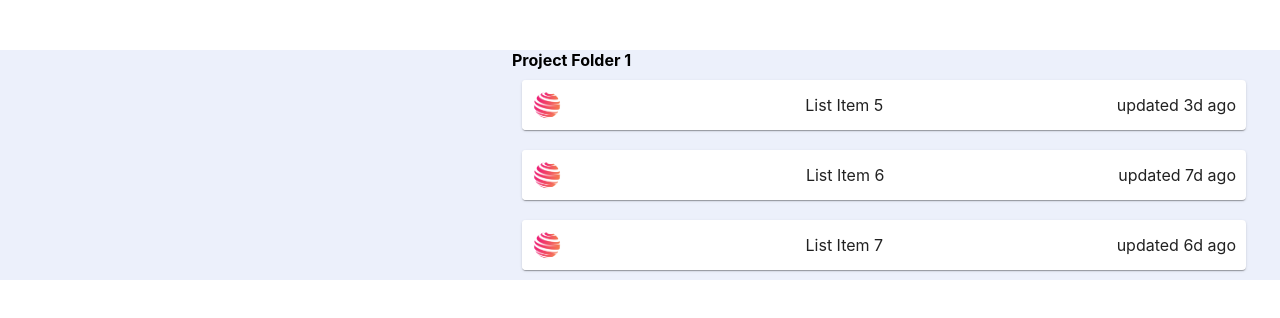
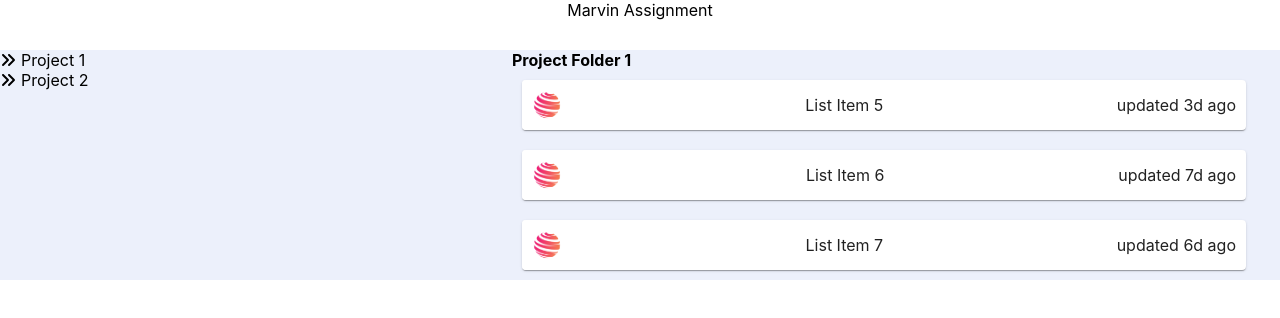
Before and after one commit to hemantvardani/Drag-and-Drop-Item-, a React (Create React App) app: page / in a window 1280 px wide. Shown: the top 318 px of the page. Built offline with nearby package versions, Linux system fonts and the light colour scheme.

Commit message:
basic treeStructur done

```diff
--- a/package.json
+++ b/package.json
@@ -11,6 +11,7 @@
     "@testing-library/user-event": "^13.5.0",
     "react": "^18.2.0",
     "react-dom": "^18.2.0",
+    "react-icons": "^5.0.1",
     "react-scripts": "5.0.1",
     "web-vitals": "^2.1.4"
   },
--- a/src/src/Components/Folder.js
+++ b/src/src/Components/Folder.js
@@ -0,0 +1,29 @@
+import { useState } from "react";
+import { FaAnglesRight, FaAnglesDown } from "react-icons/fa6";
+
+
+
+export function Folder({folder}){
+    const [isCollapse, setIsCollapse]=useState(true);
+    return (
+        <>
+        <div>
+            <div style={{display:'flex', alignItems:'center', gap:'5px'}} onClick={()=>setIsCollapse(!isCollapse)}>
+            {isCollapse?<FaAnglesRight />:< FaAnglesDown />}
+            <span>{folder.title}</span>
+            </div>
+            {
+                !isCollapse &&
+                folder.items.map((item)=>{
+                    return (<>
+                    <div style={{paddingLeft:30}}>
+                        {item}
+                    </div>
+                        </>);
+                })
+            }
+        </div>
+        </>
+    )
+    ;
+}
--- a/src/src/Components/FolderTree.js
+++ b/src/src/Components/FolderTree.js
@@ -1,12 +1,13 @@
 
 
+import { Folder } from "./Folder";
 export function FolderTree(props){
     const {folders, setFolders}=props;
 return (<>
     <div style={{display:"flex",flexDirection:'column'}}>
         {folders.map(folder=>{
 
-            // <Folder folder={folder} />
+           return <Folder folder={folder} />
 
         })}
     </div>
--- a/src/src/Layouts/Header.js
+++ b/src/src/Layouts/Header.js
@@ -1,5 +1,9 @@
 export function Header(){
     return (<>
-    <div style={{height:'50px', background:'#ffffff'}}></div>
+    <div style={{height:'50px', background:'#ffffff'}}>
+        <center>
+            Marvin Assignment
+            </center>
+    </div>
     </>);
 }
```
Also changed, not shown: 1 other file (tests, documents, lock files or other folders).
